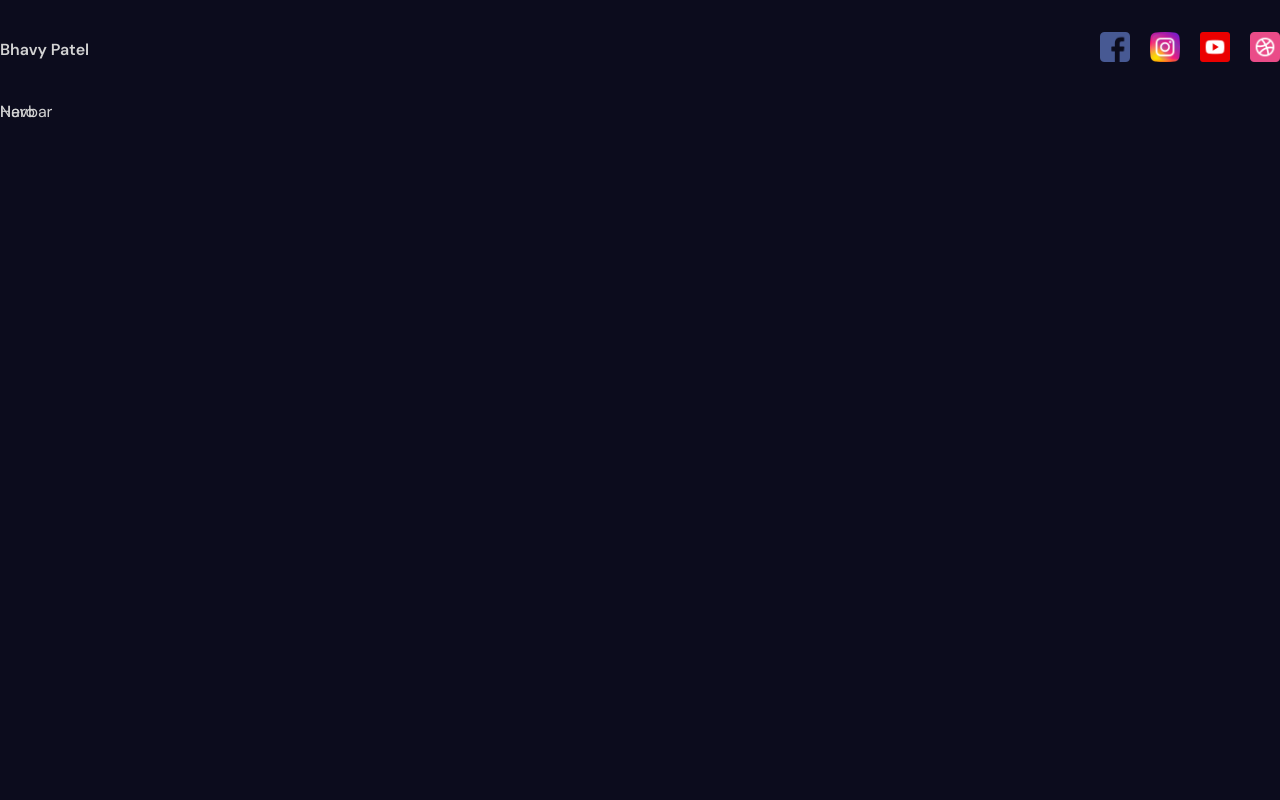
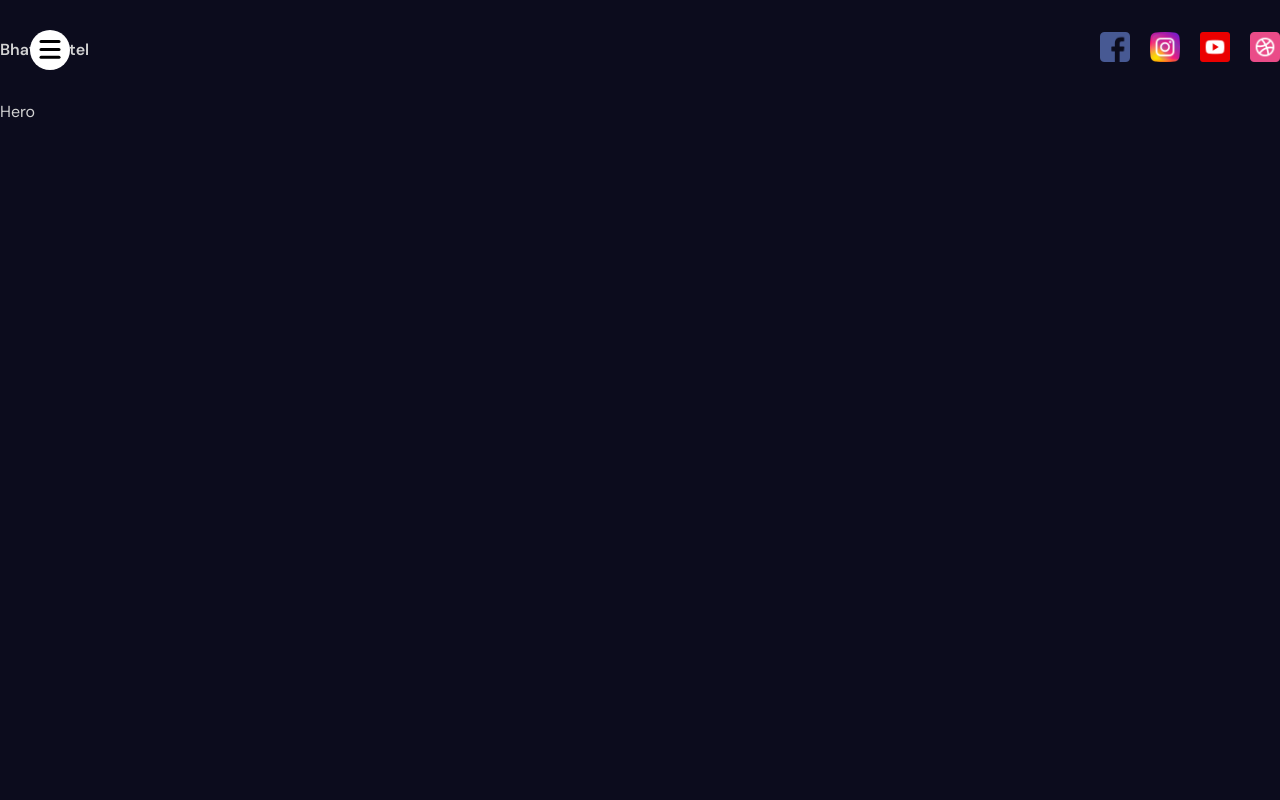
Before and after one commit to bhavy278/animated-portfolio, a React (Vite) app: page / in a window 1280 px wide. Shown: the top 800 px of the page. Built offline with nearby package versions, Linux system fonts and the light colour scheme.

Commit message:
feat: implement Sidebar with animated Links and ToggleButton, restructure App component sections

```diff
--- a/src/App.jsx
+++ b/src/App.jsx
@@ -6,16 +6,14 @@ function App() {
   return (
     <>
       <div>
-        <section>
+        <section id="Home">
           <Navbar />
           <a href="">Hero</a>
         </section>
-        <section>Parallax</section>
-        <section>Services</section>
-        <section>Portfolio1</section>
-        <section>Portfolio2</section>
-        <section>Portfolio3</section>
-        <section>Contact</section>
+        <section id="Services">Services</section>
+        <section id="Portfolio">Portfolio</section>
+        <section id="Contact">Contact</section>
+        <section id="About">About</section>
       </div>
     </>
   );
--- a/src/components/navbar/Navbar.jsx
+++ b/src/components/navbar/Navbar.jsx
@@ -36,7 +36,6 @@ function Navbar() {
           </a>
         </div>
       </div>
-      Navbar
     </div>
   );
 }
--- /dev/null
+++ b/src/components/sidebar/Links/Links.jsx
@@ -0,0 +1,46 @@
+import { motion } from "framer-motion";
+import React from "react";
+
+const items = ["Home", "Services", "Portfolio", "Contact", "About"];
+
+const variants = {
+  open: {
+    transition: {
+      staggerChildren: 0.1,
+    },
+  },
+  closed: {
+    transition: {
+      staggerChildren: 0.05,
+      staggerDirection: -1,
+    },
+  },
+};
+
+const itemVariants = {
+  open: {
+    y: 0,
+    opacity: 1,
+  },
+  closed: {
+    y: 50,
+    opacity: 0,
+  },
+};
+export default function Links() {
+  return (
+    <motion.div variants={variants} className="links">
+      {items.map((item, index) => (
+        <motion.a
+          variants={itemVariants}
+          href={`#${item}`}
+          whileHover={{ scale: 1.1 }}
+          whileTap={{ scale: 0.9 }}
+          key={item}
+        >
+          {item}
+        </motion.a>
+      ))}
+    </motion.div>
+  );
+}
--- a/src/components/sidebar/Sidebar.jsx
+++ b/src/components/sidebar/Sidebar.jsx
@@ -1,6 +1,36 @@
+import { motion } from "framer-motion";
+import React, { useState } from "react";
+import Links from "./Links/Links";
 import "./sidebar.scss";
-import React from "react";
+import ToggleButton from "./toggleButton/ToggleButton";
+const variants = {
+  open: {
+    clipPath: `circle(1200px at 50px 50px)`,
+    transition: {
+      type: "spring",
+      stiffness: 20,
+      damping: 10,
+    },
+  },
+  closed: {
+    clipPath: `circle(20px at 50px 50px)`,
+    transition: {
+      type: "spring",
+      stiffness: 400,
+      damping: 40,
+    },
+  },
+};
 
 export default function Sidebar() {
-  return <div className="sidebar"></div>;
+  const [open, setOpen] = useState(false);
+
+  return (
+    <motion.div className="sidebar" animate={open ? "open" : "closed"}>
+      <motion.div className="bg" variants={variants}>
+        <Links />
+      </motion.div>
+      <ToggleButton setOpen={setOpen} />
+    </motion.div>
+  );
 }
--- a/src/components/sidebar/sidebar.scss
+++ b/src/components/sidebar/sidebar.scss
@@ -0,0 +1,42 @@
+.sidebar {
+  display: flex;
+  flex-direction: column;
+  align-items: center;
+  justify-content: center;
+  background-color: white;
+  color: black;
+  .bg {
+    position: fixed;
+    top: 0;
+    left: 0;
+    bottom: 0;
+    width: 400px;
+    background-color: white;
+    .links {
+      position: absolute;
+      width: 100%;
+      height: 100%;
+      display: flex;
+      flex-direction: column;
+      align-items: center;
+      justify-content: center;
+      gap: 20px;
+      a {
+        font-size: 40px;
+      }
+    }
+  }
+  button {
+    width: 50px;
+    height: 50px;
+    border-radius: 50%;
+    position: fixed;
+    z-index: 1;
+    top: 25px;
+    left: 25px;
+    background-color: transparent;
+    color: black;
+    border: none;
+    cursor: pointer;
+  }
+}
--- /dev/null
+++ b/src/components/sidebar/toggleButton/ToggleButton.jsx
@@ -0,0 +1,47 @@
+import React from "react";
+import { motion } from "framer-motion";
+export default function ToggleButton({ setOpen }) {
+  return (
+    <button onClick={() => setOpen((prev) => !prev)}>
+      <svg
+        xmlns="http://www.w3.org/2000/svg"
+        width="23"
+        height="23"
+        viewBox="0 0 23 23"
+      >
+        <motion.path
+          strokeWidth={"3"}
+          stroke="black"
+          strokeLinecap="round"
+          variants={{
+            closed: { d: "M 2 4.5 L 20 4.5" },
+            open: { d: "M 2 19.5 L 19 2.5" },
+          }}
+        />
+        <motion.path
+          strokeWidth={"3"}
+          stroke="black"
+          strokeLinecap="round"
+          d={"M 2 12.423 L 20 12.423"}
+          variants={{
+            closed: { opacity: 1 },
+            open: { opacity: 0 },
+          }}
+        />
+        <motion.path
+          strokeWidth={"3"}
+          stroke="black"
+          strokeLinecap="round"
+          variants={{
+            closed: {
+              d: "M 2 20.346 L 20 20.346",
+            },
+            open: {
+              d: "M 2 2.5 L 19 19.5",
+            },
+          }}
+        />
+      </svg>
+    </button>
+  );
+}
```
